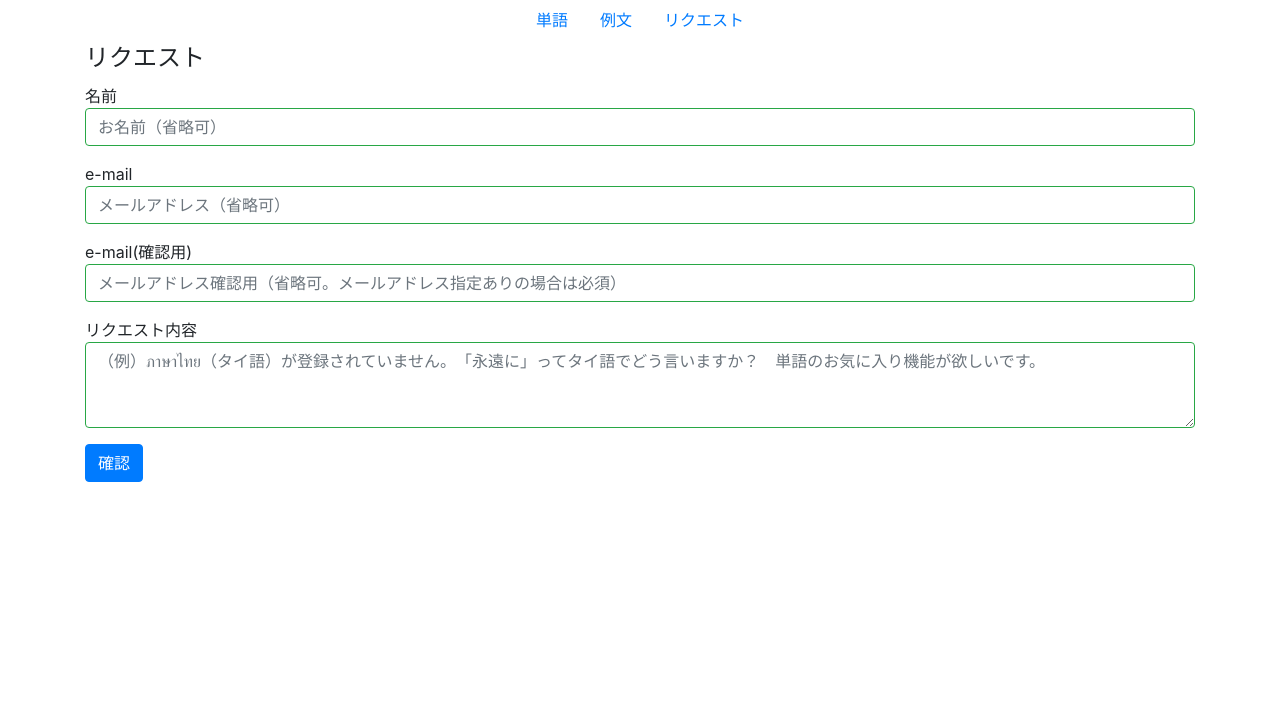
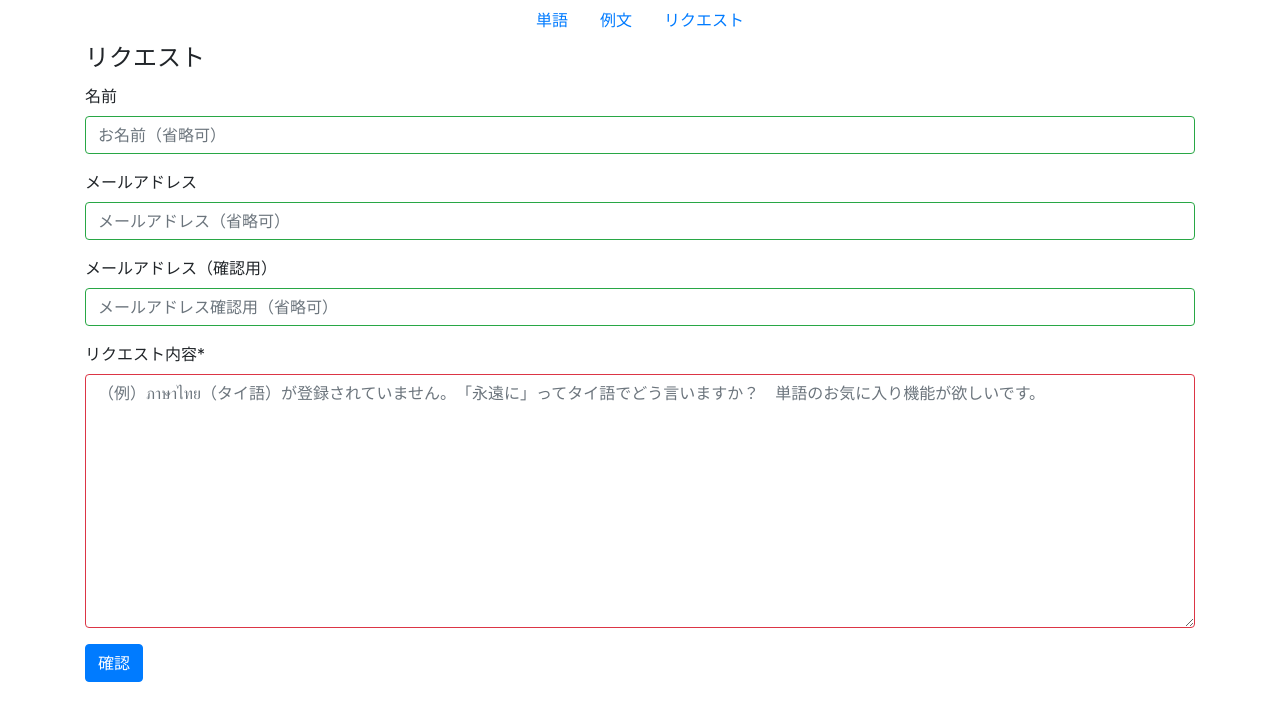
Before and after one commit to paper-moon-apllo/pleethai, a Django app: page /mail/input/ in a window 1280 px wide. Shown: the top 721 px of the page. Run offline with Django 3.2, Linux system fonts and the light colour scheme; some libraries are stand-ins or nearby versions.

Commit message:
request form changed to class-based-view (with crispy) & add forms.py

```diff
--- a/config/urls.py
+++ b/config/urls.py
@@ -19,7 +19,7 @@
 
 urlpatterns = [
     path('admin/', admin.site.urls),
-    path('mail/input/', views.mail_input, name='mail_input'),
+    path('mail/input/', views.MailInput.as_view(), name='mail_input'),
     path('mail/confirm/', views.mail_confirm, name='mail_confirm'),
     path('mail/complete /', views.mail_complete, name='mail_complete '),
 ]
--- /dev/null
+++ b/pleethai/forms.py
@@ -0,0 +1,34 @@
+from django import forms
+
+
+class RequestForm(forms.Form):
+    name = forms.CharField(label='名前', required=False, widget=forms.TextInput(
+        attrs={
+            'placeholder': 'お名前（省略可）',
+        }))
+    mail1 = forms.EmailField(label='メールアドレス', required=False, widget=forms.EmailInput(
+        attrs={
+            'placeholder': 'メールアドレス（省略可）',
+        }))
+    mail2 = forms.EmailField(label='メールアドレス（確認用）', required=False, widget=forms.EmailInput(
+        attrs={
+            'placeholder': 'メールアドレス確認用（省略可）',
+        }))
+    content = forms.CharField(label='リクエスト内容', widget=forms.Textarea(
+        attrs={
+            'placeholder': '（例）ภาษาไทย（タイ語）が登録されていません。　「永遠に」ってタイ語でどう言いますか？　単語のお気に入り機能が欲しいです。',
+        }))
+
+    def clean(self):
+        super().clean()
+        cleaned_data = self.cleaned_data
+        cd_mail1 = cleaned_data.get('mail1')
+        cd_mail2 = cleaned_data.get('mail2')
+
+        # mail address match check
+        if cd_mail1 and cd_mail2:
+            # only do something if both fields are valid so far.
+            if cd_mail1 != cd_mail2:
+                msg = "mail address didn't match."
+                self.add_error('mail1', msg)
+                self.add_error('mail2', msg)
--- a/pleethai/templates/request.html
+++ b/pleethai/templates/request.html
@@ -1,4 +1,6 @@
 {% extends "base.html" %}
+
+{% load crispy_forms_tags %}
 
 {% block title %}リクエスト{% endblock title %}
 
@@ -7,23 +9,7 @@
     {% csrf_token %}
     <fieldset>
         <legend>リクエスト</legend>
-        <div class="form-group">
-            <lebel for='inputName'>名前</lebel>
-            <input type='text' class="form-control" id='inputName' placeholder="お名前（省略可）">
-        </div>
-        <div class="form-group">
-            <lebel for='inputMail1'>e-mail</lebel>
-            <input type='email' class="form-control" id='inputMail1' placeholder="メールアドレス（省略可）">
-        </div>
-        <div class="form-group">
-            <lebel for='inputMail2'>e-mail(確認用)</lebel>
-            <input type='email' class="form-control" id='inputMail2' placeholder="メールアドレス確認用（省略可。メールアドレス指定ありの場合は必須）">
-        </div>
-        <div class="form-group">
-            <lebel for='inputContent'>リクエスト内容</lebel>
-            <textarea class="form-control" id='inputContent' rows="3" class="was-validated"
-                placeholder="（例）ภาษาไทย（タイ語）が登録されていません。　「永遠に」ってタイ語でどう言いますか？　単語のお気に入り機能が欲しいです。"></textarea>
-        </div>
+        {{ form|crispy }}
     </fieldset>
     <button type="submit" class="btn btn-primary">確認</button>
 </form>
--- a/pleethai/views.py
+++ b/pleethai/views.py
@@ -1,9 +1,19 @@
 from django.shortcuts import render
+from django.views import View
+from django.views.generic import FormView
+from django.views.generic.base import TemplateView
+
+from .forms import RequestForm
 
 
 # for Request Screen
-def mail_input(request):
-    return render(request, 'request.html')
+class MailInput(FormView):
+    template_name = 'request.html'
+    form_class = RequestForm
+    success_url = 'mail/confirm/'
+
+    def form_valid(self, form):
+        return render(self.request, self.template_name, {'form': form})
 
 
 def mail_confirm(request):
```
Also changed, not shown: config/settings.py (+6 -3 lines).
